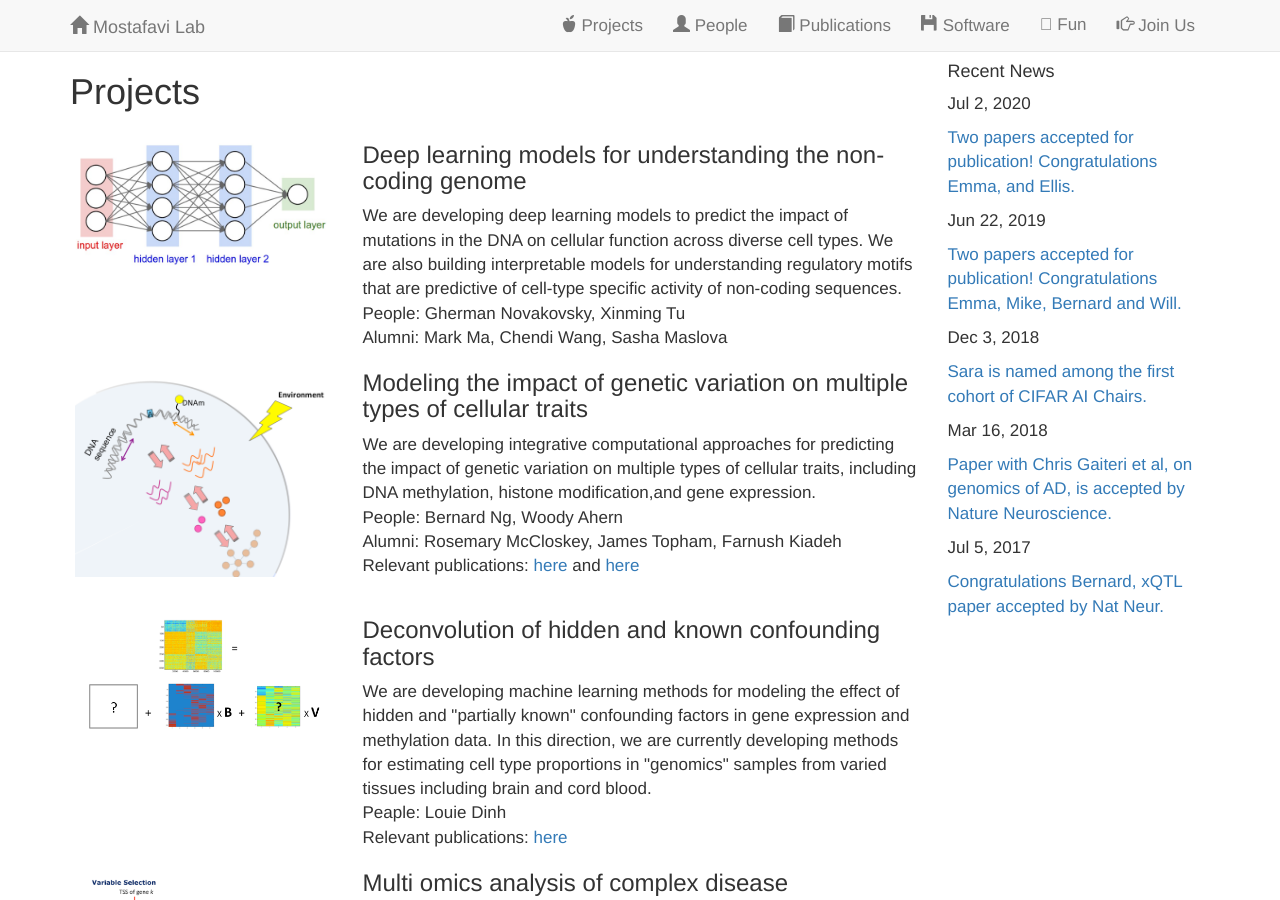
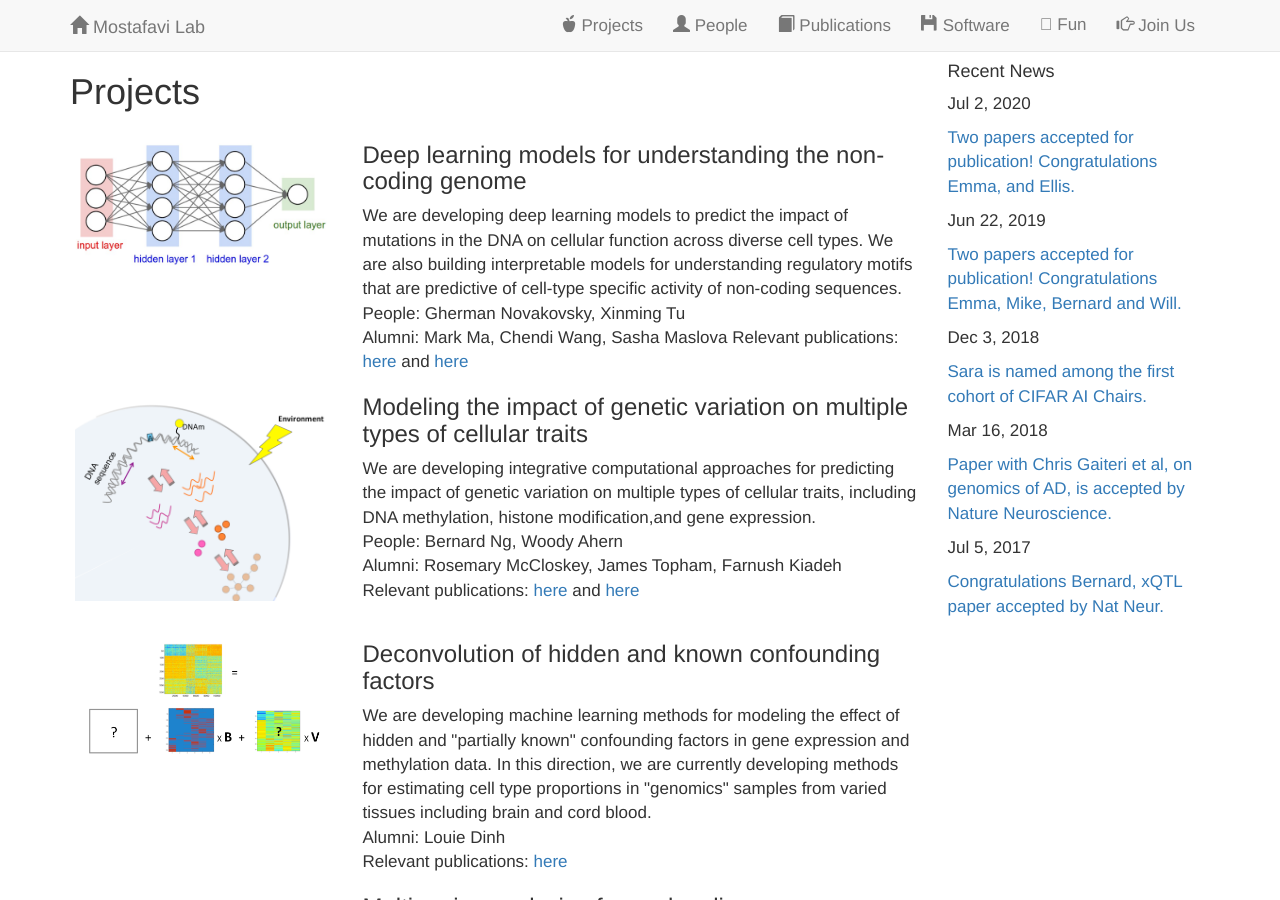
Before and after one commit to saramostafavi/saramostafavi.github.io, a Jekyll site: the page built from projects.html, in a window 1280 px wide and 900 px high. Built offline with Jekyll 4.4.1, drawn with Linux system fonts in a browser that asks for light colours; nearby versions of some CDN libraries; a style sheet for code colours, icons or effects is not loaded; some of the changed lines change nothing that is shown.

Commit message:
Update projects.html

```diff
--- a/projects.html
+++ b/projects.html
@@ -16,7 +16,8 @@
             People: Gherman Novakovsky, Xinming Tu
             <br>
             Alumni: Mark Ma, Chendi Wang, Sasha Maslova
-
+            Relevant publications: <a href="https://pubmed.ncbi.nlm.nih.gov/32978299/">here</a> and
+            <a href="https://pubmed.ncbi.nlm.nih.gov/34579793/">here</a>
         </div>
     </div>
 </div>
@@ -36,7 +37,7 @@
             <br>
             Alumni: Rosemary McCloskey, James Topham, Farnush Kiadeh
             <br>
-            Relevant publications: <a href="http://www.ncbi.nlm.nih.gov/pubmed/24092820">here</a> and
+            Relevant publications: <a href="https://pubmed.ncbi.nlm.nih.gov/28869584/">here</a> and
             <a href="http://www.ncbi.nlm.nih.gov/pubmed/24786080">here</a>
         </div>
     </div>
@@ -53,9 +54,9 @@
             In this direction, we are currently developing methods for estimating cell type proportions in "genomics" samples from varied tissues including brain and cord blood.
 
             <br>
-            Peaple: Louie Dinh
+            Alumni: Louie Dinh
             <br>
-            Relevant publications: <a href="http://www.ncbi.nlm.nih.gov/pubmed/23874524">here</a>
+            Relevant publications: <a href="https://pubmed.ncbi.nlm.nih.gov/32804935/">here</a>
         </div>
     </div>
 </div>
@@ -88,8 +89,8 @@
             <br>
             Alumni: Emma Pierson
             <br>
-            Relevant publications: <a href="http://www.ncbi.nlm.nih.gov/pubmed/?term=PMID%3A+25970446">here</a>,
-            <a href="http://www.ncbi.nlm.nih.gov/pubmed/23284828">here</a>, and <a href="http://www.ncbi.nlm.nih.gov/pubmed/21877293">here</a>
+            Relevant publications: <a href="https://pubmed.ncbi.nlm.nih.gov/34508095/">here</a>,
+            <a href="https://pubmed.ncbi.nlm.nih.gov/29802388/">here</a>, and <a href="http://www.ncbi.nlm.nih.gov/pubmed/21877293">here</a>
         </div>
     </div>
 </div>
```
